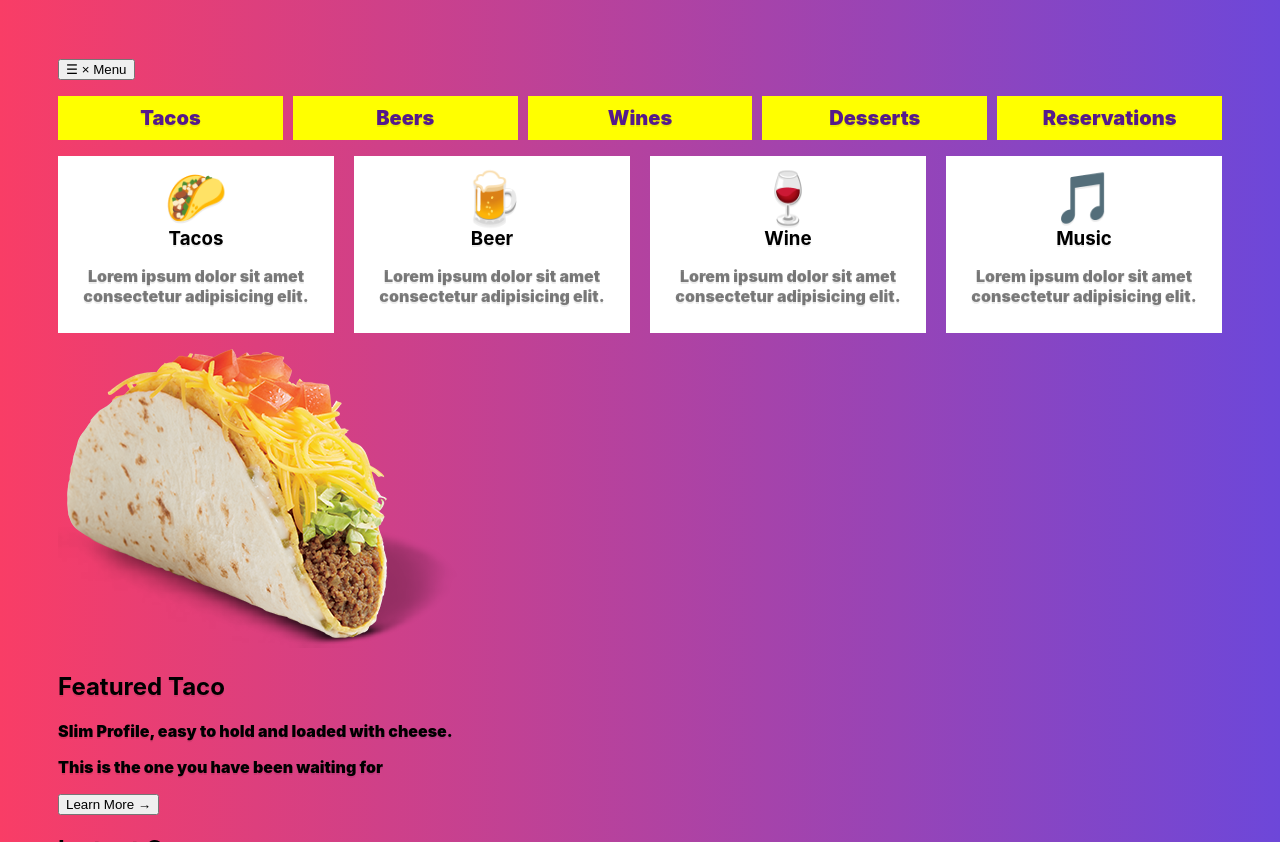
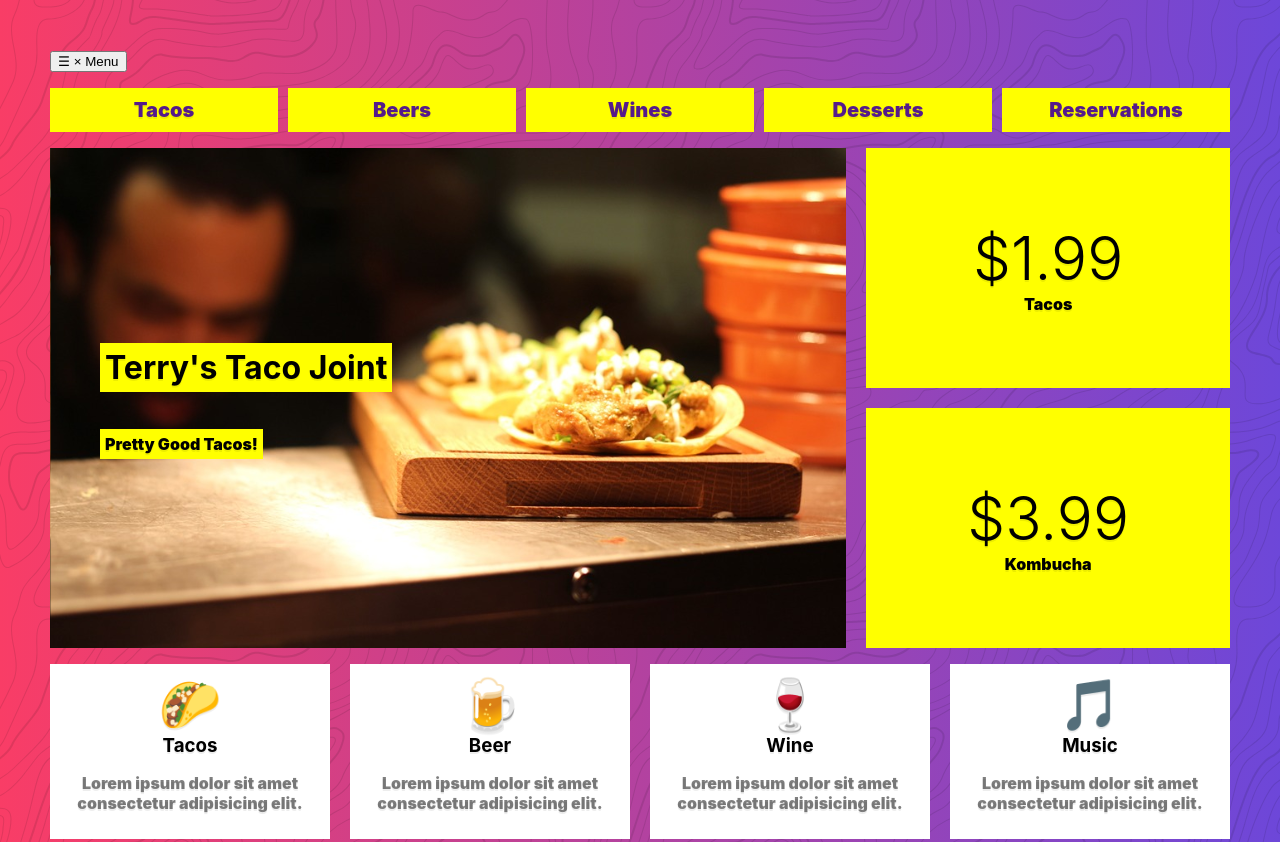
Before and after one commit to aylar23/MyRestaurant, a plain HTML site: page index.html in a window 1280 px wide. Shown: the top 842 px of the page. Drawn offline with Linux system fonts and the light colour scheme.

Commit message:
added background and banner

```diff
--- a/index.html
+++ b/index.html
@@ -18,7 +18,7 @@
             Menu
         </button>
         <ul id="nav_menu">
-            <li >
+            <li>
                 <a href="">Tacos</a>
             </li>
             <li>
@@ -39,7 +39,25 @@
 
     <main>
 
-        <ul id="card_wrapper">
+
+        <div class="top">
+            <header class="hero">
+                <h1>Terry's Taco Joint</h1>
+                <p>Pretty Good Tacos!</p>
+            </header>
+            <div class="cta cta1">
+                <p class="price">$1.99</p>
+                <p>Tacos</p>
+            </div>
+            <div class="cta cta2">
+                <p class="price">$3.99</p>
+                <p>Kombucha</p>
+            </div>
+
+        </div>
+
+
+        <ul class="card_wrapper">
             <li class="card">
                 <p class="icon">🌮</p>
                 <h3 class="title">Tacos</h3>
@@ -64,15 +82,15 @@
 
         </ul>
 
-        <section class="about">
-            <img src="images/queso-taco.png" alt="Yummy Taco" class="about__mockup">
-            <div class="about__details">
-              <h2>Featured Taco</h2>
-              <p>Slim Profile, easy to hold and loaded with cheese.</p>
-              <p>This is the one you have been waiting for</p>
-              <button>Learn More →</button>
+        <div class="about">
+            <img src="images/queso-taco.png" alt="Yummy Taco" class="about_mockup">
+            <div class="desc">
+                <h2>Featured Taco</h2>
+                <p>Slim Profile, easy to hold and loaded with cheese.</p>
+                <p>This is the one you have been waiting for</p>
+                <button>Learn More →</button>
             </div>
-          </section>
+        </div>
 
 
         <h2>Instant Grams</h2>
--- a/style.css
+++ b/style.css
@@ -1,12 +1,12 @@
-html{
+html {
     font-family: -apple-system, BlinkMacSystemFont, "Segoe UI", Roboto, Helvetica, Arial, sans-serif, "Apple Color Emoji", "Segoe UI Emoji", "Segoe UI Symbol";
     font-weight: 900;
     text-shadow: 0 2px 0 rgb(0 0 0 / 7%);
 }
 
 body {
-    padding: 50px;
-    background-image: linear-gradient(to right, rgb(249, 61, 102), rgb(109, 71, 217));
+    margin: 50px;
+    background-image: url('images/topography.svg'), linear-gradient(to right, rgb(249, 61, 102), rgb(109, 71, 217));
 }
 
 #nav_menu {
@@ -34,6 +34,63 @@ nav a {
     padding: 10px;
 }
 
+
+.main {
+    display: grid;
+    grid-gap: 20px;
+}
+
+.top {
+    display: grid;
+    grid-gap: 20px;
+    grid-template-areas:
+        "hero hero cta1"
+        "hero hero cta2"
+}
+
+.hero {
+    grid-area: hero;
+    min-height: 400px;
+    background: white url(images/taco.jpg);
+    background-size: cover;
+    background-position: bottom right;
+    padding: 50px;
+    display: flex;
+    flex-direction: column;
+    align-items: start;
+    justify-content: center;
+}
+
+.hero>* {
+    background: yellow;
+    padding: 5px;
+}
+
+.cta {
+    background: yellow;
+    display: grid;
+    align-items: center;
+    justify-items: center;
+    align-content: center;
+}
+
+.cta p {
+    margin: 0;
+}
+
+.cta1 {
+    grid-area: cta1;
+}
+
+.cta2 {
+    grid-area: cta2;
+}
+
+.price {
+    font-size: 60px;
+    font-weight: 300;
+}
+
 .gallery {
     display: grid;
     grid-gap: 20px;
@@ -43,7 +100,7 @@ nav a {
 
 
 
-#card_wrapper {
+.card_wrapper {
     padding: 0px;
     display: grid;
     grid-gap: 20px;
@@ -56,7 +113,6 @@ nav a {
     background: white;
     align-content: center;
     padding: 10px;
-    border: 1px solid white;
     display: block;
 
 }
@@ -73,11 +129,70 @@ nav a {
 }
 
 .card .title {
-
     margin: 0px;
-
 }
 
 .gallery img {
     width: 100%;
 }
+
+.about {
+    background-color: white;
+    padding: 50px;
+    display: grid;
+    grid-template-columns: 400px 1fr;
+    align-items: center;
+}
+
+.about img {
+    max-width: 100%;
+
+}
+
+@media (max-width: 700px) {
+
+    .about {
+        grid-template-columns: repeat(auto-fit, minmax(100px, 1fr));
+    }
+
+    .top {
+        grid-template-areas:
+            "hero hero"
+            "cta1 cta2"
+    }
+}
+
+@media (max-width: 500px) {
+    .top {
+
+        grid-template-areas:
+            "hero"
+            "cta1"
+            "cta2"
+    }
+
+    .menu ul {
+        max-height: 0;
+        overflow: hidden;
+        transform: rotateX(90deg);
+        transition: all 0.5s;
+    }
+
+    [aria-expanded="true"]~ul {
+        display: grid;
+        max-height: 500px;
+        transform: rotateX(0);
+    }
+
+    [aria-expanded="false"] .close {
+        display: none;
+    }
+
+    [aria-expanded="true"] .close {
+        display: inline-block;
+    }
+
+    [aria-expanded="true"] .open {
+        display: none;
+    }
+}
```
